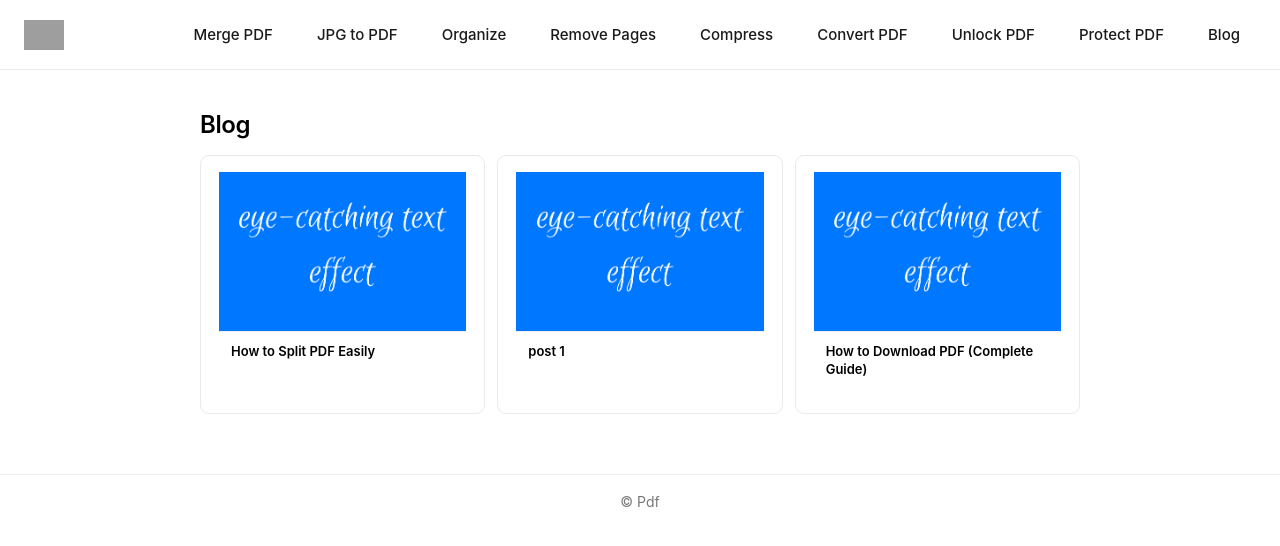
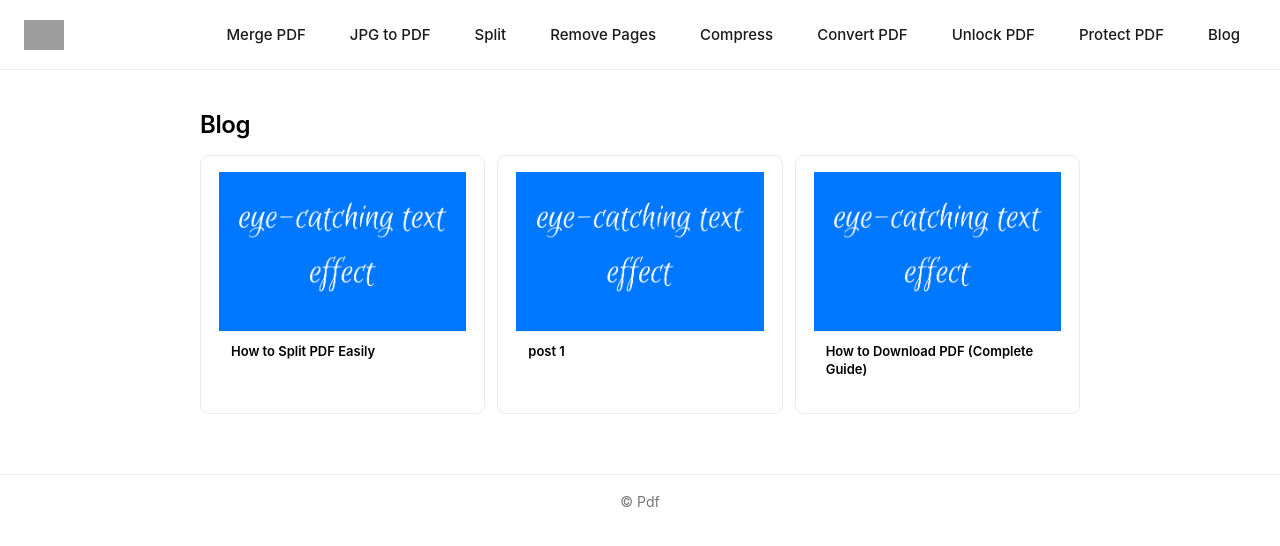
Before and after one commit to rforrupesh/pdf, a Jekyll site: the page built from blog/index.html, in a window 1280 px wide. Shown: the top 546 px of the page. Built offline with Jekyll 4.4.1, drawn with Linux system fonts in a browser that asks for light colours; grey boxes are pictures that could not be loaded.

Commit message:
Update navbar.html

```diff
--- a/_includes/navbar.html
+++ b/_includes/navbar.html
@@ -10,7 +10,7 @@
 
     <a href="https://rforrupesh.github.io/pdf/merge/">Merge PDF</a>
     <a href="https://rforrupesh.github.io/pdf/jpg-to-pdf/">JPG to PDF</a>
-    <a href="#">Organize</a>
+    <a href="https://rforrupesh.github.io/pdf/split/">Split</a>
     <a href="#">Remove Pages</a>
     <a href="#">Compress</a>
     <a href="#">Convert PDF</a>
```
